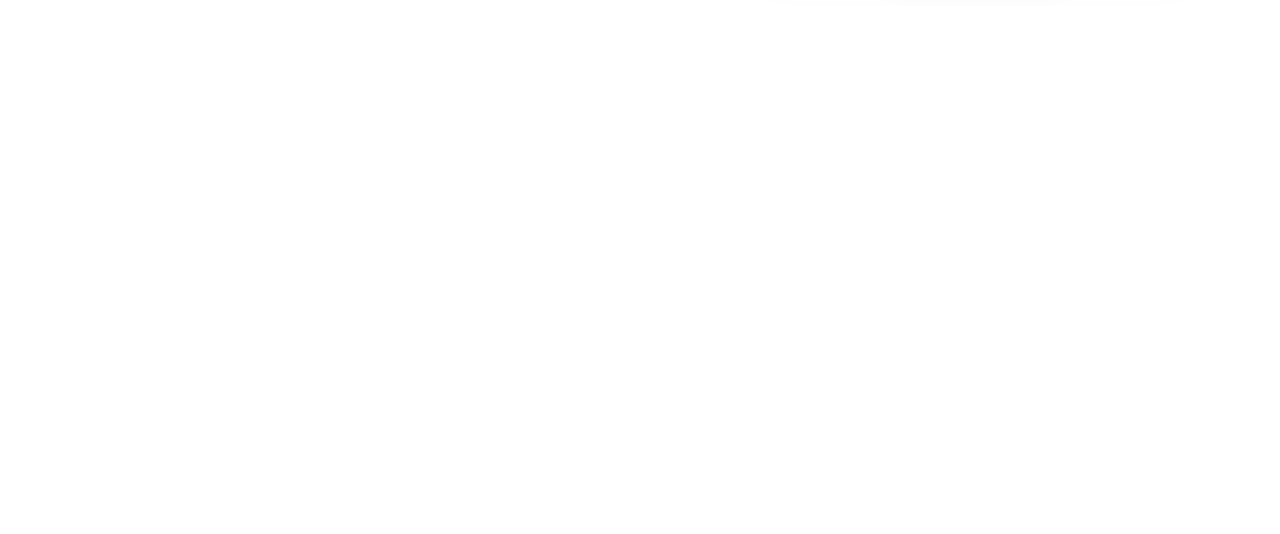
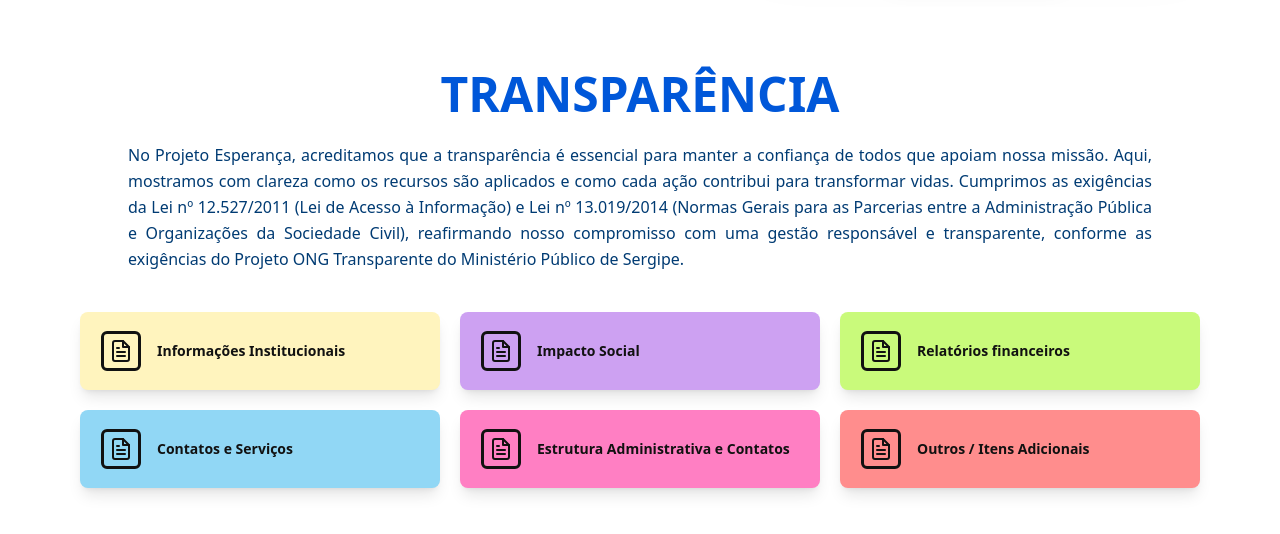
Before and after one commit to biancaraiiane/projeto-esperanca-app, a Next.js app: page / in a window 1280 px wide. Shown: the part 1062-1596 px from the top of the page. Before the commit the page ends 1068 px from the top, so only its background shows below. Built offline with nearby package versions, Linux system fonts and the light colour scheme; no server answers.

Commit message:
feat: :sparkles: create transparecy section from landing page

```diff
--- a/src/app/(site)/page.tsx
+++ b/src/app/(site)/page.tsx
@@ -1,12 +1,14 @@
 
 import { LandingHero } from "@/components/LandingHero";
 import { QuemSomos } from "@/components/QuemSomos";
+import { TransparencySection } from "@/components/TransparencySection";
 
 export default function Home() {
   return (
     <main className="min-h-screen bg-(--bg-main)">
       <LandingHero/>
       <QuemSomos />
+      <TransparencySection />
     </main>
   );
 }
--- /dev/null
+++ b/src/components/TransparencySection/index.tsx
@@ -0,0 +1,109 @@
+import { FiFileText } from "react-icons/fi";
+
+interface TransparencyFile {
+  id: string;
+  title: string;
+  href: string;
+  variant: "yellow" | "purple" | "green" | "cyan" | "pink" | "red";
+}
+
+const transparencyFiles: TransparencyFile[] = [
+  {
+    id: "1",
+    title: "Informações Institucionais",
+    href: "/transparencia/informacoes-institucionais.pdf",
+    variant: "yellow",
+  },
+  {
+    id: "2",
+    title: "Impacto Social",
+    href: "/transparencia/impacto-social.pdf",
+    variant: "purple",
+  },
+  {
+    id: "3",
+    title: "Relatórios financeiros",
+    href: "/transparencia/relatorios-financeiros.pdf",
+    variant: "green",
+  },
+  {
+    id: "4",
+    title: "Contatos e Serviços",
+    href: "/transparencia/contatos-e-servicos.pdf",
+    variant: "cyan",
+  },
+  {
+    id: "5",
+    title: "Estrutura Administrativa e Contatos",
+    href: "/transparencia/estrutura-administrativa.pdf",
+    variant: "pink",
+  },
+  {
+    id: "6",
+    title: "Outros / Itens Adicionais",
+    href: "/transparencia/outros-itens-adicionais.pdf",
+    variant: "red",
+  },
+];
+
+const fileVariantClasses: Record<TransparencyFile["variant"], string> = {
+  yellow:
+    "bg-[#FFF4BE] text-[#111111] dark:bg-[#2A2514] dark:text-[#F5D96B] dark:border-[#5A4B18]",
+  purple:
+    "bg-[#CDA1F2] text-[#111111] dark:bg-[#241730] dark:text-[#D7A8FF] dark:border-[#593170]",
+  green:
+    "bg-[#C9FA7B] text-[#111111] dark:bg-[#1E2D14] dark:text-[#B8F56A] dark:border-[#3D641D]",
+  cyan:
+    "bg-[#91D7F5] text-[#111111] dark:bg-[#102936] dark:text-[#7DDCFF] dark:border-[#24506A]",
+  pink:
+    "bg-[#FF7FC3] text-[#111111] dark:bg-[#341528] dark:text-[#FF8DCC] dark:border-[#74335B]",
+  red:
+    "bg-[#FF8D8D] text-[#111111] dark:bg-[#361818] dark:text-[#FF9999] dark:border-[#743333]",
+};
+
+export function TransparencySection() {
+  return (
+    <section
+      id="transparencia"
+      className="w-full bg-(--bg-main) px-5 py-16 sm:px-8 lg:px-12 xl:px-20"
+    >
+      <div className="mx-auto max-w-6xl">
+        <h2 className="mb-6 text-center text-4xl font-black uppercase text-(--primary-blue) dark:text-(--primary-cyan) md:text-5xl">
+          Transparência
+        </h2>
+
+        <p className="mx-auto mb-10 max-w-5xl text-justify text-sm font-medium leading-relaxed text-(--text-title) dark:text-(--text-body) md:text-base">
+          No Projeto Esperança, acreditamos que a transparência é essencial para
+          manter a confiança de todos que apoiam nossa missão. Aqui, mostramos
+          com clareza como os recursos são aplicados e como cada ação contribui
+          para transformar vidas. Cumprimos as exigências da Lei nº 12.527/2011
+          (Lei de Acesso à Informação) e Lei nº 13.019/2014 (Normas Gerais para
+          as Parcerias entre a Administração Pública e Organizações da Sociedade
+          Civil), reafirmando nosso compromisso com uma gestão responsável e
+          transparente, conforme as exigências do Projeto ONG Transparente do
+          Ministério Público de Sergipe.
+        </p>
+
+        <div className="grid grid-cols-1 gap-5 md:grid-cols-2 lg:grid-cols-3">
+          {transparencyFiles.map((file) => (
+            <a
+              key={file.id}
+              href={file.href}
+              target="_blank"
+              rel="noopener noreferrer"
+              className={`flex min-h-19.5 items-center gap-4 rounded-lg border border-transparent px-5 py-4 shadow-lg transition hover:-translate-y-1 hover:scale-[1.02] ${fileVariantClasses[file.variant]}`}
+            >
+              <span className="flex h-10 w-10 shrink-0 items-center justify-center rounded-md border-3 border-current">
+                <FiFileText size={24} />
+              </span>
+
+              <span className="text-sm font-black leading-tight">
+                {file.title}
+              </span>
+            </a>
+          ))}
+        </div>
+      </div>
+    </section>
+  );
+}
```
